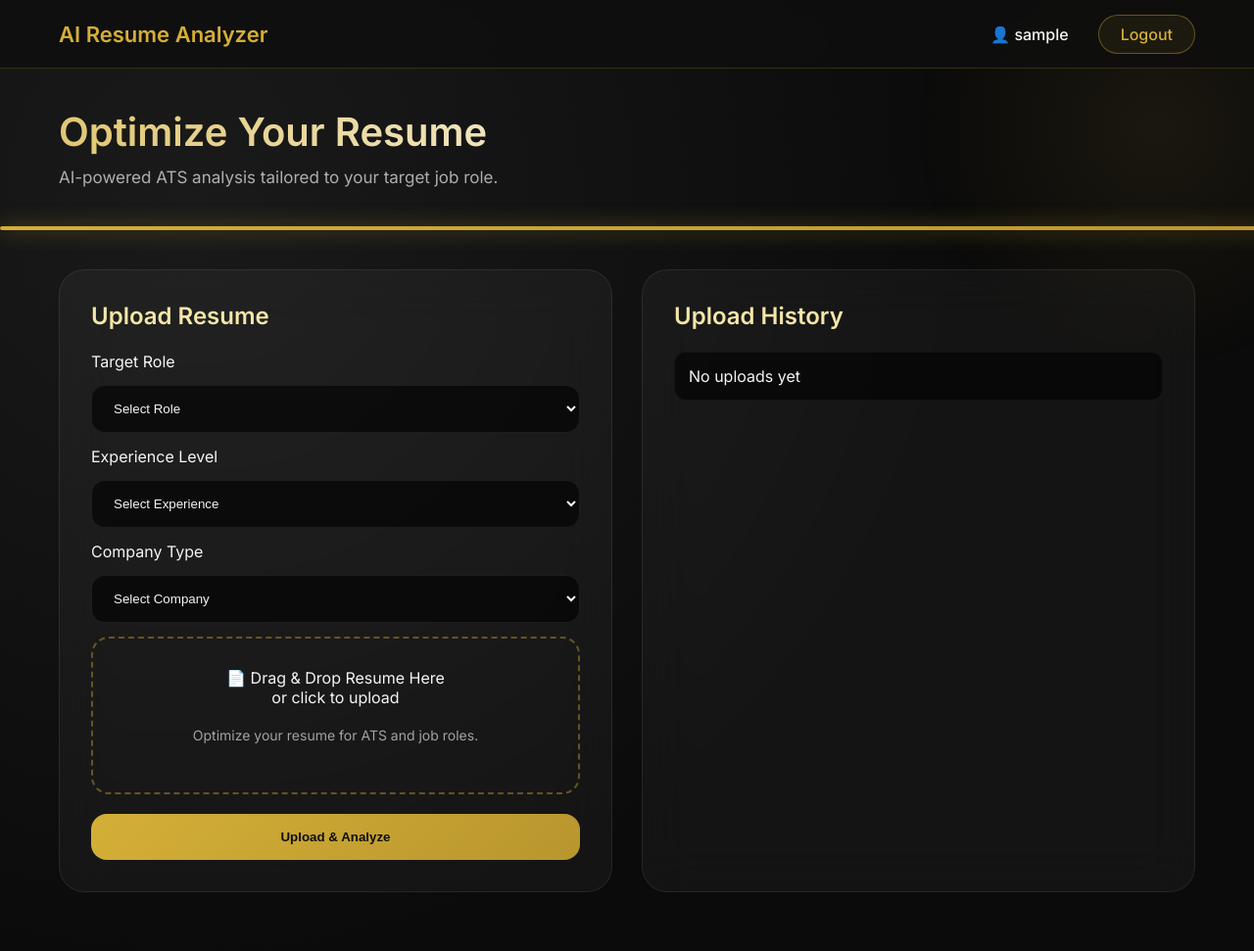
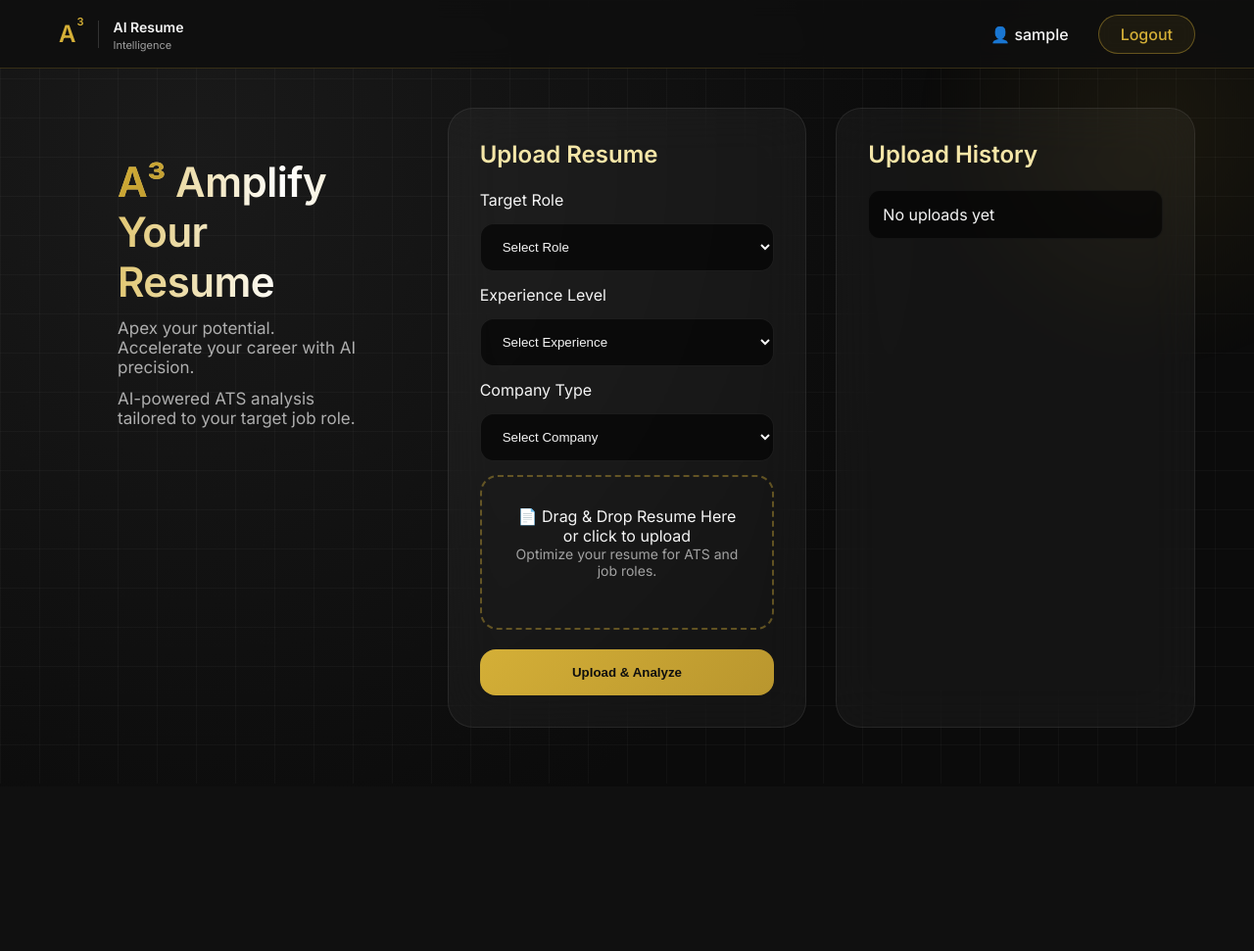
Before and after one commit to anup-codes/AI-Resume-Checker, a Django app: page /analysis/ in a window 1280 px wide; the page is wider, and only the part inside the window is pictured. Shown: that part at 98% size. After the commit the page ends 761 px from the top of that part, so only its background shows below. Run offline with Django 5.2, Linux system fonts and the light colour scheme; the visitor is signed in with stand-in values (Sample User, id 1).

Commit message:
modified

```diff
--- a/djangosessionauth/static/dashboard.css
+++ b/djangosessionauth/static/dashboard.css
@@ -46,6 +46,7 @@ body::before {
     align-items: center;
 
     background: rgba(15, 15, 15, 0.85);
+
     backdrop-filter: blur(10px);
     -webkit-backdrop-filter: blur(10px);
 
@@ -57,13 +58,73 @@ body::before {
 }
 
 /* ================= LOGO ================= */
+/* ================= A³ LOGO ================= */
 .logo {
-    font-size: 22px;
-    font-weight: 600;
-    color: #D4AF37;
-    position: relative;
+    display: flex;
+    align-items: center;
+    gap: 14px;
     cursor: pointer;
 }
+
+/* Main A³ mark */
+.logo-mark {
+    font-size: 24px;
+    font-weight: 700;
+    position: relative;
+    color: #D4AF37;
+    letter-spacing: 1px;
+}
+
+/* Superscript 3 */
+.logo-mark sup {
+    font-size: 11px;
+    top: -0.7em;
+    position: relative;
+}
+
+/* Animated subtle glow */
+.logo-mark::after {
+    content: "";
+    position: absolute;
+    inset: -6px;
+    border-radius: 8px;
+    background: radial-gradient(circle, rgba(212,175,55,0.4), transparent 70%);
+    opacity: 0;
+    transition: 0.4s ease;
+    z-index: -1;
+}
+
+.logo:hover .logo-mark::after {
+    opacity: 1;
+}
+
+/* Divider */
+.logo-divider {
+    width: 1px;
+    height: 28px;
+    background: rgba(255,255,255,0.15);
+}
+
+/* Text */
+.logo-text span {
+    font-size: 14px;
+    font-weight: 600;
+}
+
+.logo-text small {
+    display: block;
+    font-size: 11px;
+    color: rgba(255,255,255,0.6);
+    margin-top: 2px;
+}
+
+
+/* .logo-text {
+  font-size: 15px;
+  font-weight: 500;
+  color: rgba(255,255,255,0.7);
+} */
+
 
 /* Animated Underline */
 .logo::after {
@@ -139,15 +200,40 @@ body::before {
 /* ================= DASHBOARD GRID ================= */
 /* HERO */
 .hero {
-  margin-top: 40px;
-  margin-left: 60px;
-  margin-bottom: 40px;
-  position: relative;
+    margin: 50px 60px 40px;
 }
+
+.hero h1 {
+    font-size: 44px;
+    font-weight: 700;
+    letter-spacing: -0.5px;
+}
+
+/* A³ Highlight */
+.hero-brand {
+    background: linear-gradient(135deg, #D4AF37, #B9962E);
+    -webkit-background-clip: text;
+    -webkit-text-fill-color: transparent;
+}
+
+.hero-brand sup {
+    font-size: 16px;
+    top: -0.8em;
+    position: relative;
+}
+
+.hero p {
+    margin-top: 14px;
+    font-size: 17px;
+    color: rgba(255,255,255,0.65);
+}
+
+
+
 
 /* Gradient Text */
 .hero h1 {
-  font-size: 40px;
+  font-size: 42px;
   font-weight: 700;
   background: linear-gradient(
     90deg,
@@ -167,6 +253,11 @@ body::before {
   }
 }
 
+.highlight {
+  background: linear-gradient(135deg, #D4AF37, #B9962E);
+  -webkit-background-clip: text;
+  -webkit-text-fill-color: transparent;
+}
 .hero p {
   margin-top: 12px;
   font-size: 17px;
@@ -366,3 +457,12 @@ input[type="file"]:focus {
   opacity: 0;
   cursor: pointer;
 }
+.background-grid {
+  position: fixed;
+  inset: 0;
+  background-image:
+    linear-gradient(rgba(255,255,255,0.03) 1px, transparent 1px),
+    linear-gradient(90deg, rgba(255,255,255,0.03) 1px, transparent 1px);
+  background-size: 40px 40px;
+  z-index: -2;
+}
--- a/djangosessionauth/templates/auth.html
+++ b/djangosessionauth/templates/auth.html
@@ -3,6 +3,7 @@
 <head>
   <meta charset="UTF-8">
   <title>AI Resume Analyzer</title>
+   <link rel="icon" type="image/svg+xml" href="{% static 'a3-favicon.svg' %}">
   {% load static %}
 <link rel="stylesheet" href="{% static 'auth.css' %}">
 
--- a/djangosessionauth/templates/dashboard.html
+++ b/djangosessionauth/templates/dashboard.html
@@ -3,10 +3,10 @@
 <html lang="en">
 <head>
     <meta charset="UTF-8">
-    <title>AI Resume Dashboard</title>
+    <title>A³ AI Resume Intelligence</title>
 
+    <link rel="icon" type="image/svg+xml" href="{% static 'a3-favicon.svg' %}">
     <link rel="stylesheet" href="{% static 'dashboard.css' %}">
-    <link href="https://fonts.googleapis.com/css2?family=Poppins:wght@400;500;600&display=swap" rel="stylesheet">
 </head>
 
 <body>
@@ -14,7 +14,14 @@
 <!-- ================= NAVBAR ================= -->
 <nav class="navbar">
     <div class="nav-left">
-        <div class="logo">AI Resume Analyzer</div>
+        <div class="logo">
+            <div class="logo-mark">A<sup>3</sup></div>
+            <div class="logo-divider"></div>
+            <div class="logo-text">
+                <span>AI Resume</span>
+                <small>Intelligence</small>
+            </div>
+        </div>
     </div>
 
     <div class="nav-right">
@@ -26,21 +33,30 @@
     </div>
 </nav>
 
+<div class="background-grid"></div>
 
 <!-- ================= MAIN CONTENT ================= -->
+<div class="dashboard">
 
     <!-- HERO -->
     <div class="hero">
-    <h1>Optimize Your Resume</h1>
-    <p>AI-powered ATS analysis tailored to your target job role.</p>
+        <h1>
+            <span class="hero-brand">A³ </span>
+            Amplify Your Resume
+        </h1>
+
+        <p>
+            Apex your potential. Accelerate your career with AI precision.
+        </p>
+
+        <div class="hero-line"></div>
+
+        <p>
+            <span id="typing-text"></span>
+        </p>
     </div>
-<div class="hero-accent"></div>
 
-<div class="main-container">
-
-    <div class="dashboard">
-
-        <!-- Upload Card -->
+    <!-- UPLOAD RESUME -->
     <div class="card upload-card">
         <h2>Upload Resume</h2>
 
@@ -81,27 +97,23 @@
                 </select>
             </div>
 
-                <!-- Upload -->
             <div class="upload-area">
                 <p>📄 Drag & Drop Resume Here</p>
-                <span>or click to upload </span>
+                <span>or click to upload</span>
                 <input type="file" name="resume" required>
 
-                <br> </br>
                 <p class="section-subtitle">
                     Optimize your resume for ATS and job roles.
                 </p>
-
             </div>
 
             <button type="submit" class="primary-btn">
                 Upload & Analyze
             </button>
-
         </form>
     </div>
 
-        <!-- History Card -->
+    <!-- UPLOAD HISTORY -->
     <div class="card history-card">
         <h2>Upload History</h2>
         <ul id="resumeHistory">
@@ -110,8 +122,20 @@
     </div>
 
 </div>
-</div>
 
-<script src="{% static 'dashboard.js' %}"></script>
+<script>
+const text = "AI-powered ATS analysis tailored to your target job role.";
+let i = 0;
+
+function typing() {
+  if (i < text.length) {
+    document.getElementById("typing-text").innerHTML += text.charAt(i);
+    i++;
+    setTimeout(typing, 30);
+  }
+}
+typing();
+</script>
+
 </body>
 </html>
```
Also changed, not shown: djangosessionauth/static/analysis.css (+82 -0 lines), djangosessionauth/templates/analysis.html (+23 -1 lines), djangosessionauth/static/a3-favicon.svg (added). Lines whose indentation alone changed are shown as unchanged.
